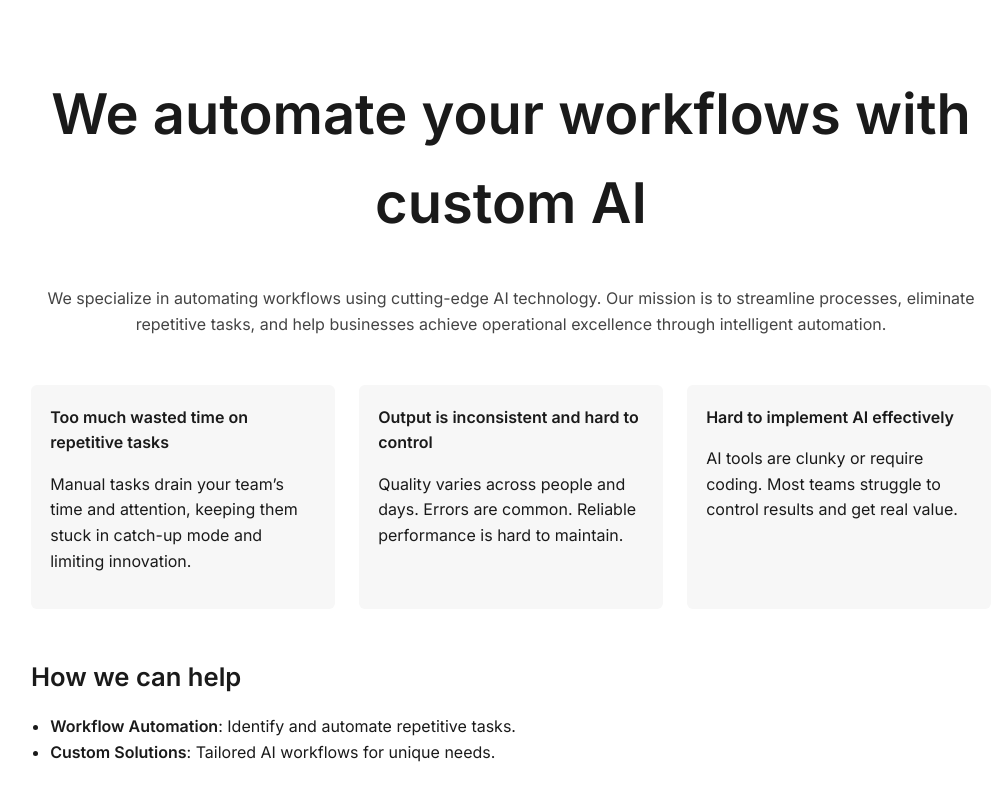
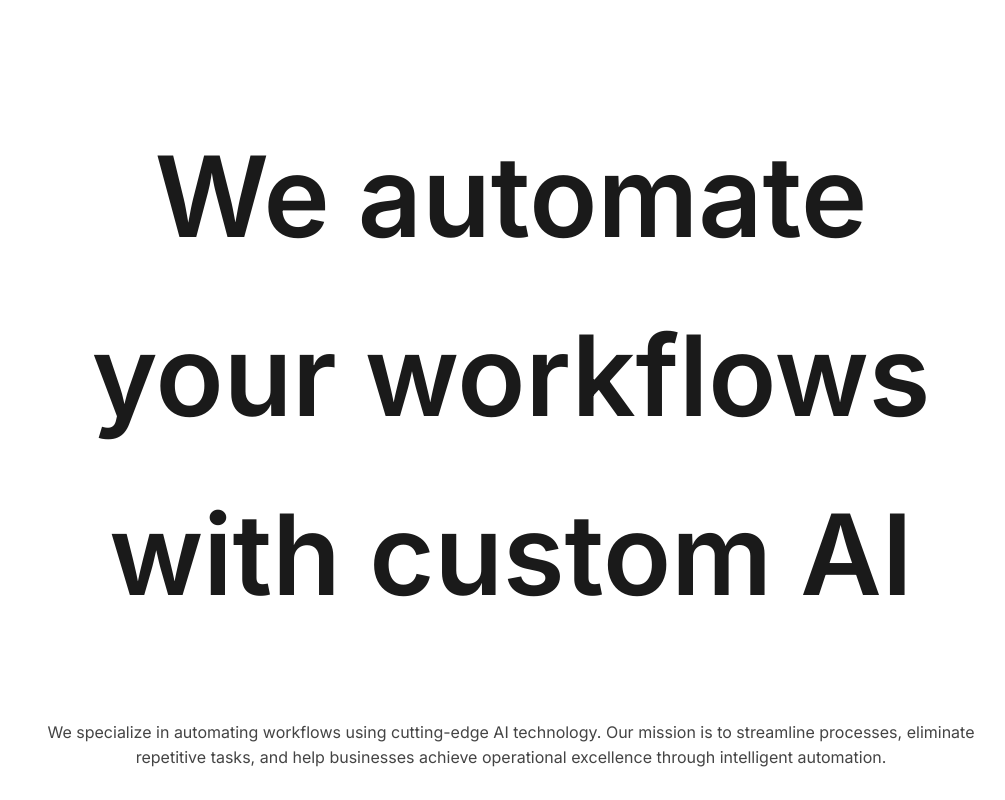
Before and after one commit to jrinconhanna/automation-agency, a website: page index.html in a window 1280 px wide. Shown: the top 800 px of the page, without its empty margins (129-1134 px from the left). Drawn offline with Linux system fonts and the light colour scheme.

Commit message:
Properly increase h1 font size

```diff
--- a/style.css
+++ b/style.css
@@ -16,7 +16,7 @@ h1, h2, h3, h4, h5, h6 {
 }
 
 h1 {
-  font-size: 3.5rem;
+  font-size: 7rem;
   font-weight: 600;
 }
 
```
